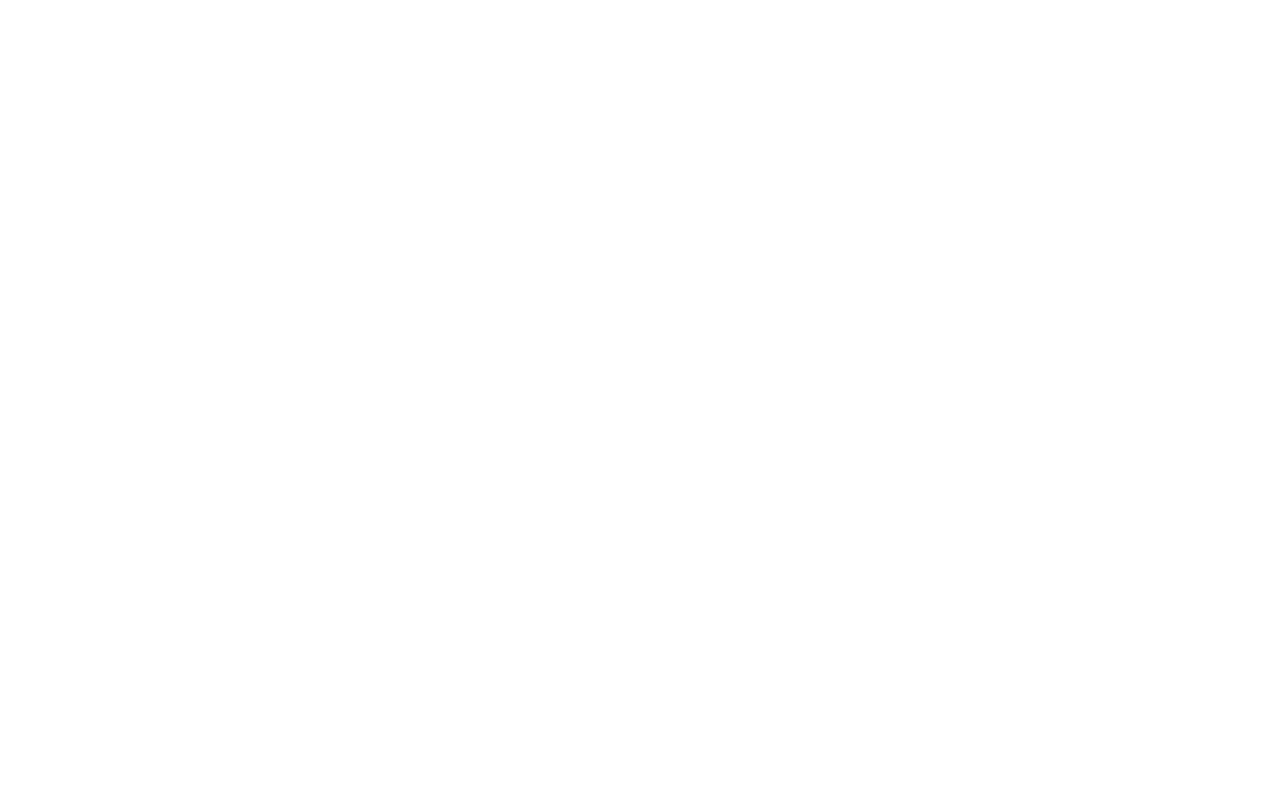
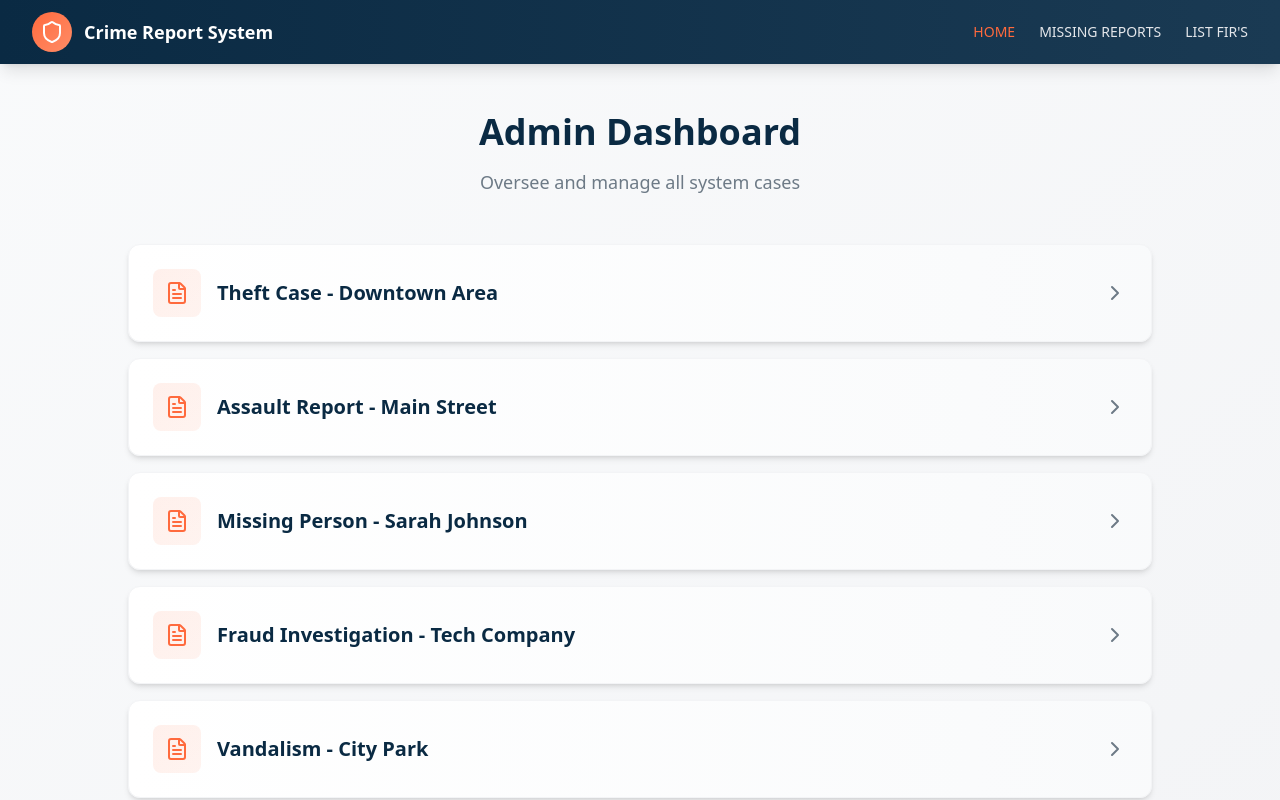
Before and after one commit to D1-Project2025/Online-Crime-Reporting-System, a React app in the folder frontend/: page /admin/dashboard in a window 1280 px wide. Before the commit this address had no page. Shown: the top 800 px of the page. Built offline with nearby package versions, Linux system fonts and the light colour scheme; the HTML template or start-up script is replaced by a standard one.

Commit message:
Added admin-dashboard, routing and add-witness

```diff
--- a/frontend/src/App.jsx
+++ b/frontend/src/App.jsx
@@ -3,6 +3,10 @@ import { Route, Routes } from "react-router-dom";
 import Home from "./pages/Home";
 import UserSignIn from "./pages/UserSignIn";
 import UserSignUp from './pages/UserSignUp';
+import AddWitness from "./pages/AddWitness";
+import AdminDashboard from "./pages/AdminDashboard"
+import AdminCaseDetails from "./pages/AdminCaseDetails";
+
 
 function App() {
   return (
@@ -11,6 +15,9 @@ function App() {
         <Route path="/" element={<Home />} />
         <Route path="/signup" element={<UserSignUp />} />
         <Route path="/signin" element={<UserSignIn />} />
+        <Route path="/add-witness" element={<AddWitness />} />
+        <Route path="/admin/case/:id" element={<AdminCaseDetails />} />
+        <Route path="/admin/dashboard" element={<AdminDashboard />} />
       </Routes>
     </>
   );
--- /dev/null
+++ b/frontend/src/components/Card.jsx
@@ -0,0 +1,17 @@
+export default function Card({
+  children,
+  className = '',
+  hover = false,
+  ...props
+}) {
+  const hoverStyles = hover ? 'hover:shadow-xl hover:scale-[1.01] cursor-pointer' : '';
+
+  return (
+    <div
+      className={`bg-white rounded-2xl shadow-lg p-6 transition-all ${hoverStyles} ${className}`}
+      {...props}
+    >
+      {children}
+    </div>
+  );
+}
--- /dev/null
+++ b/frontend/src/components/CaseCard.jsx
@@ -0,0 +1,21 @@
+import { Link } from 'react-router-dom';
+import { FileText, ChevronRight } from 'lucide-react';
+
+export default function CaseCard({ id, name, basePath }) {
+  return (
+    <Link
+      to={`${basePath}/case/${id}`}
+      className="block bg-gradient-to-r from-white to-gray-50 rounded-xl p-6 transition-all transform hover:scale-[1.02] shadow-md hover:shadow-xl border border-gray-100"
+    >
+      <div className="flex items-center justify-between">
+        <div className="flex items-center space-x-4">
+          <div className="p-3 bg-gradient-to-br from-[#FF6A3D]/10 to-[#ff8c66]/10 rounded-lg">
+            <FileText className="w-6 h-6 text-[#FF6A3D]" />
+          </div>
+          <h2 className="text-xl font-bold text-[#0A2A43]">{name}</h2>
+        </div>
+        <ChevronRight className="w-6 h-6 text-[#6D7A86]" />
+      </div>
+    </Link>
+  );
+}
--- /dev/null
+++ b/frontend/src/components/PageLayout.jsx
@@ -0,0 +1,12 @@
+import Navbar from './Navbar';
+
+export default function PageLayout({ children, navLinks = [] }) {
+  return (
+    <div className="min-h-screen bg-gradient-to-br from-gray-50 to-gray-100">
+      <Navbar links={navLinks} />
+      <main className="max-w-7xl mx-auto px-4 sm:px-6 lg:px-8 py-12">
+        {children}
+      </main>
+    </div>
+  );
+}
--- /dev/null
+++ b/frontend/src/pages/AddWitness.jsx
@@ -0,0 +1,47 @@
+import { useNavigate } from 'react-router-dom';
+import PageLayout from '../components/PageLayout';
+import Card from '../components/Card';
+import Input from '../components/Input';
+import Button from '../components/Button';
+
+export default function AddWitness() {
+  const navigate = useNavigate();
+
+  const navLinks = [
+    { path: '/home', label: 'HOME' },
+    { path: '/file-fir', label: 'FILE FIR' },
+    { path: '/missing-report', label: 'MISSING REPORT' },
+    { path: '/track-status', label: 'TRACK STATUS' }
+  ];
+
+  const handleSubmit = (e) => {
+    e.preventDefault();
+    navigate('/track-status');
+  };
+
+  return (
+    <PageLayout navLinks={navLinks}>
+      <div className="max-w-3xl mx-auto">
+        <Card>
+          <h1 className="text-3xl font-bold text-center text-[#0A2A43] mb-8">
+            ADD WITNESS
+          </h1>
+
+          <form onSubmit={handleSubmit} className="space-y-6">
+            <div className="grid md:grid-cols-2 gap-6">
+              <Input label="FIRST NAME" required />
+              <Input label="LAST NAME" required />
+            </div>
+
+            <Input label="PHONE NO" type="tel" required />
+            <Input label="EMAIL" type="email" required />
+
+            <Button type="submit" variant="primary" className="w-full mt-8">
+              SUBMIT WITNESS
+            </Button>
+          </form>
+        </Card>
+      </div>
+    </PageLayout>
+  );
+}
--- /dev/null
+++ b/frontend/src/pages/AdminCaseDetails.jsx
@@ -0,0 +1,46 @@
+import { useParams } from 'react-router-dom';
+import PageLayout from '../components/PageLayout';
+import Card from '../components/Card';
+import Button from '../components/Button';
+
+export default function AdminCaseDetails() {
+  const { id } = useParams();
+
+  const navLinks = [
+    { path: '/admin/dashboard', label: 'HOME' },
+    { path: '/admin/missing-reports', label: 'MISSING REPORTS' },
+    { path: '/admin/list-firs', label: "LIST FIR'S" }
+  ];
+
+  return (
+    <PageLayout navLinks={navLinks}>
+      <div className="max-w-4xl mx-auto">
+        <Card>
+          <h1 className="text-3xl font-bold text-center text-[#0A2A43] mb-8">
+            CASE DETAILS - #{id}
+          </h1>
+
+          <div className="bg-gradient-to-br from-gray-50 to-white rounded-xl p-8 mb-8 min-h-[400px] border border-gray-200">
+            <h2 className="text-xl font-bold text-[#0A2A43] mb-4">Case Information</h2>
+            <div className="space-y-4 text-[#6D7A86]">
+              <p><span className="font-semibold text-[#0A2A43]">Case ID:</span> #{id}</p>
+              <p><span className="font-semibold text-[#0A2A43]">Status:</span> Under Investigation</p>
+              <p><span className="font-semibold text-[#0A2A43]">Filed Date:</span> Dec 01, 2025</p>
+              <p><span className="font-semibold text-[#0A2A43]">Incident Location:</span> Main Street, Downtown</p>
+              <p className="pt-4">
+                <span className="font-semibold text-[#0A2A43]">Description:</span><br/>
+                Detailed case information and investigation notes will appear here. This section contains all relevant details about the incident, witness statements, and evidence collected.
+              </p>
+            </div>
+          </div>
+
+          <div className="flex flex-wrap gap-4 justify-center">
+            <Button variant="primary">Update Case</Button>
+            <Button variant="navy">Close Case</Button>
+            <Button variant="danger">Delete Case</Button>
+          </div>
+        </Card>
+      </div>
+    </PageLayout>
+  );
+}
--- /dev/null
+++ b/frontend/src/pages/AdminDashboard.jsx
@@ -0,0 +1,41 @@
+import PageLayout from '../components/PageLayout';
+import CaseCard from '../components/CaseCard';
+
+export default function AdminDashboard() {
+  const navLinks = [
+    { path: '/admin/dashboard', label: 'HOME', active: true },
+    { path: '/admin/missing-reports', label: 'MISSING REPORTS' },
+    { path: '/admin/list-firs', label: "LIST FIR'S" }
+  ];
+
+  const cases = [
+    { id: 1, name: 'Theft Case - Downtown Area' },
+    { id: 2, name: 'Assault Report - Main Street' },
+    { id: 3, name: 'Missing Person - Sarah Johnson' },
+    { id: 4, name: 'Fraud Investigation - Tech Company' },
+    { id: 5, name: 'Vandalism - City Park' },
+    { id: 6, name: 'Burglary - Residential Complex' }
+  ];
+
+  return (
+    <PageLayout navLinks={navLinks}>
+      <div className="max-w-5xl mx-auto">
+        <div className="text-center mb-12">
+          <h1 className="text-4xl font-bold text-[#0A2A43] mb-4">Admin Dashboard</h1>
+          <p className="text-[#6D7A86] text-lg">Oversee and manage all system cases</p>
+        </div>
+
+        <div className="space-y-4">
+          {cases.map((caseItem) => (
+            <CaseCard
+              key={caseItem.id}
+              id={caseItem.id}
+              name={caseItem.name}
+              basePath="/admin"
+            />
+          ))}
+        </div>
+      </div>
+    </PageLayout>
+  );
+}
```
